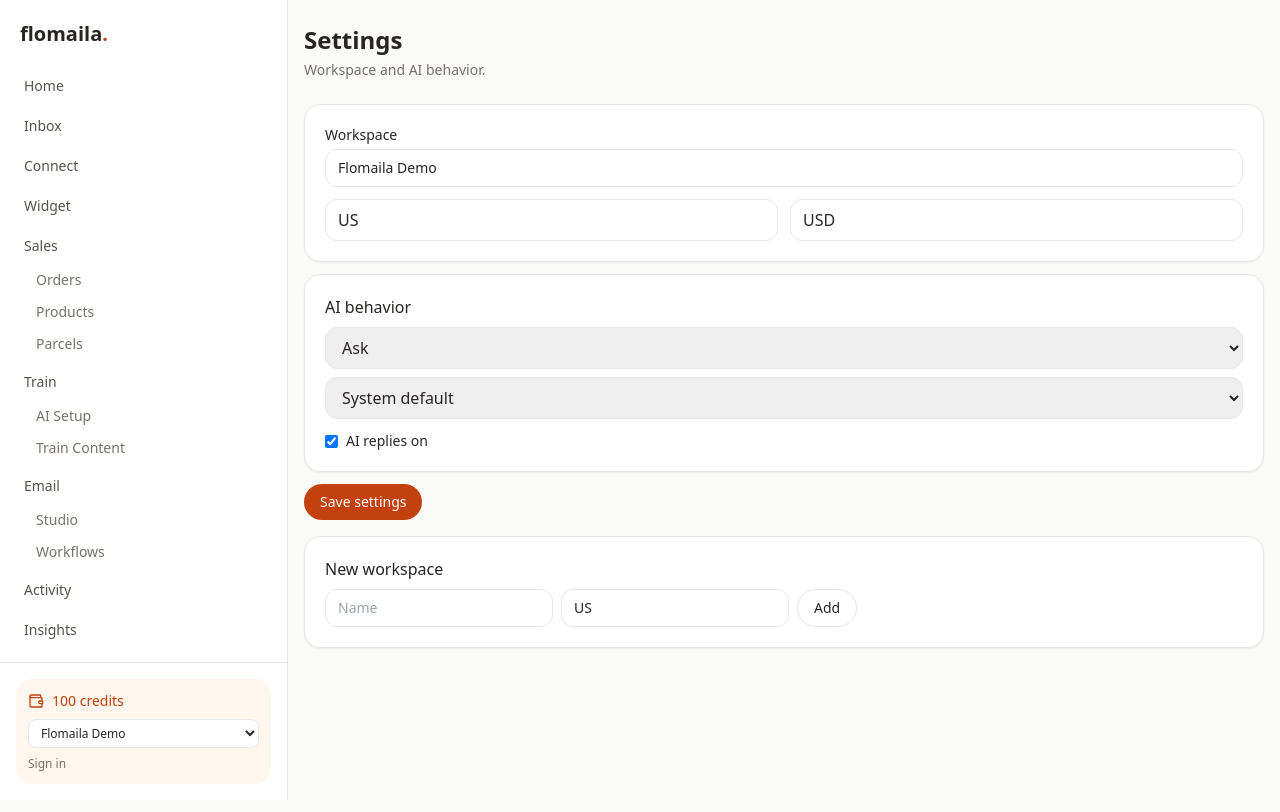
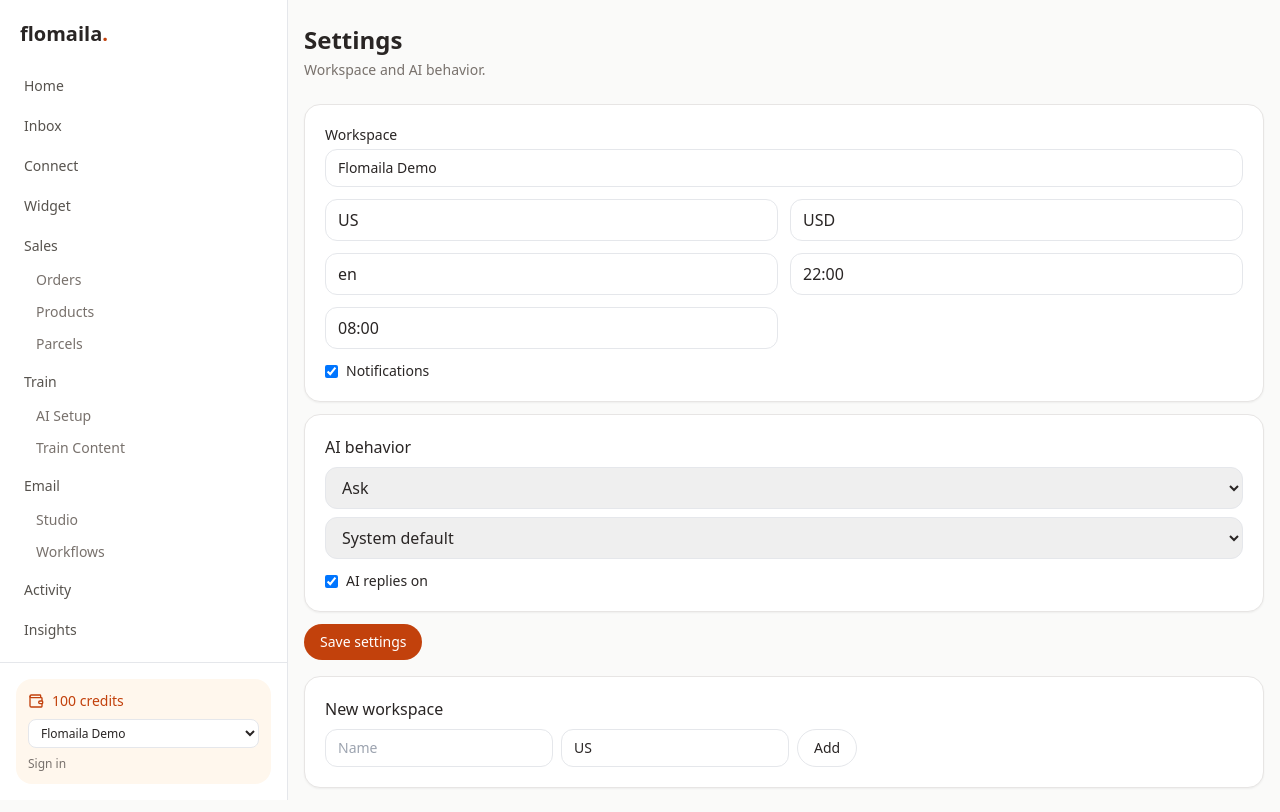
Before and after one commit to hasdit/flomaila-web, a Next.js app: page /settings in a window 1280 px wide. Built offline with nearby package versions, Linux system fonts and the light colour scheme.

Commit message:
feat: settings locale, quiet hours, notifications UI

```diff
--- a/app/settings/page.tsx
+++ b/app/settings/page.tsx
@@ -17,7 +17,11 @@ export default function SettingsPage() {
           <div className="mt-3 grid gap-3 sm:grid-cols-2">
             <input className="rounded-xl border px-3 py-2" value={s.country} onChange={(e) => setS({ ...s, country: e.target.value })} />
             <input className="rounded-xl border px-3 py-2" value={s.currency} onChange={(e) => setS({ ...s, currency: e.target.value })} />
+            <input className="rounded-xl border px-3 py-2" value={s.locale} onChange={(e) => setS({ ...s, locale: e.target.value })} />
+            <input className="rounded-xl border px-3 py-2" value={s.quietStart} onChange={(e) => setS({ ...s, quietStart: e.target.value })} />
+            <input className="rounded-xl border px-3 py-2" value={s.quietEnd} onChange={(e) => setS({ ...s, quietEnd: e.target.value })} />
           </div>
+          <label className="mt-3 flex items-center gap-2 text-sm"><input type="checkbox" checked={s.notifications} onChange={(e) => setS({ ...s, notifications: e.target.checked })} />Notifications</label>
         </Card>
         <Card>
           <p className="font-medium">AI behavior</p>
```
